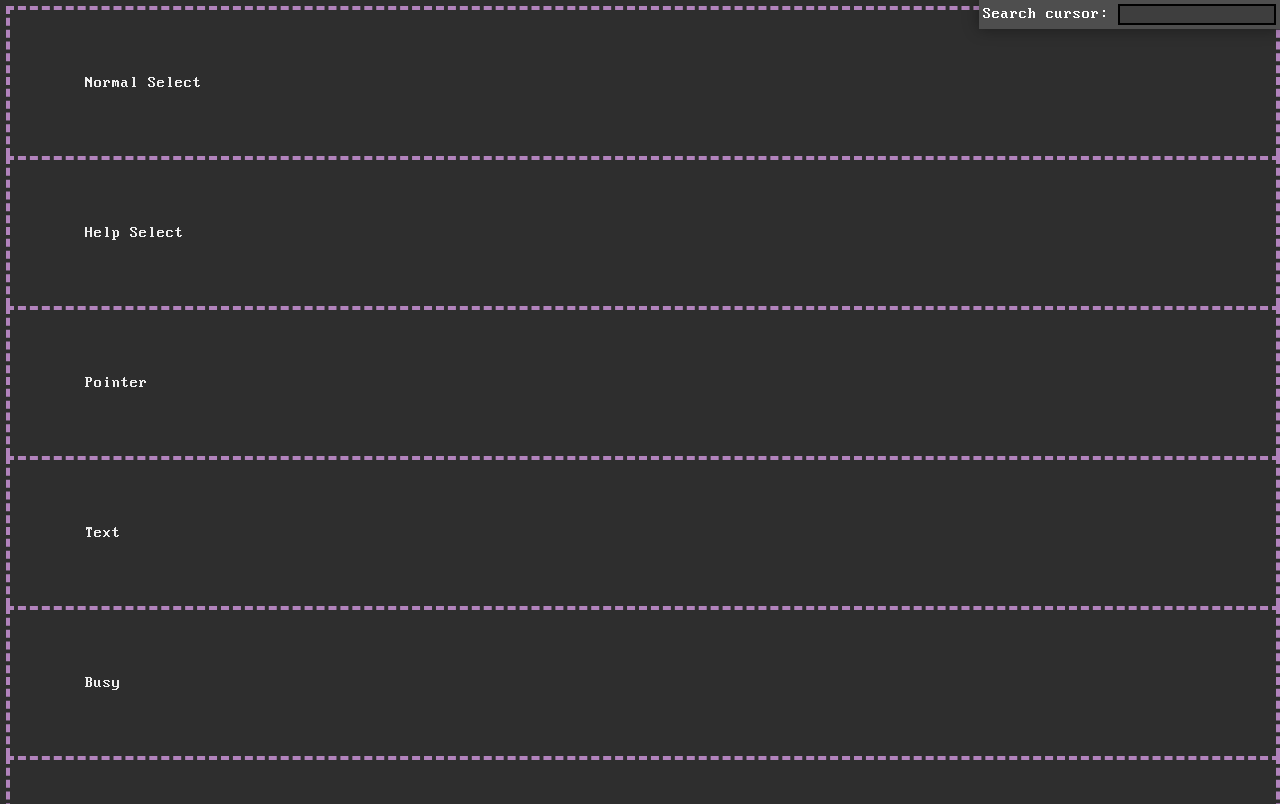
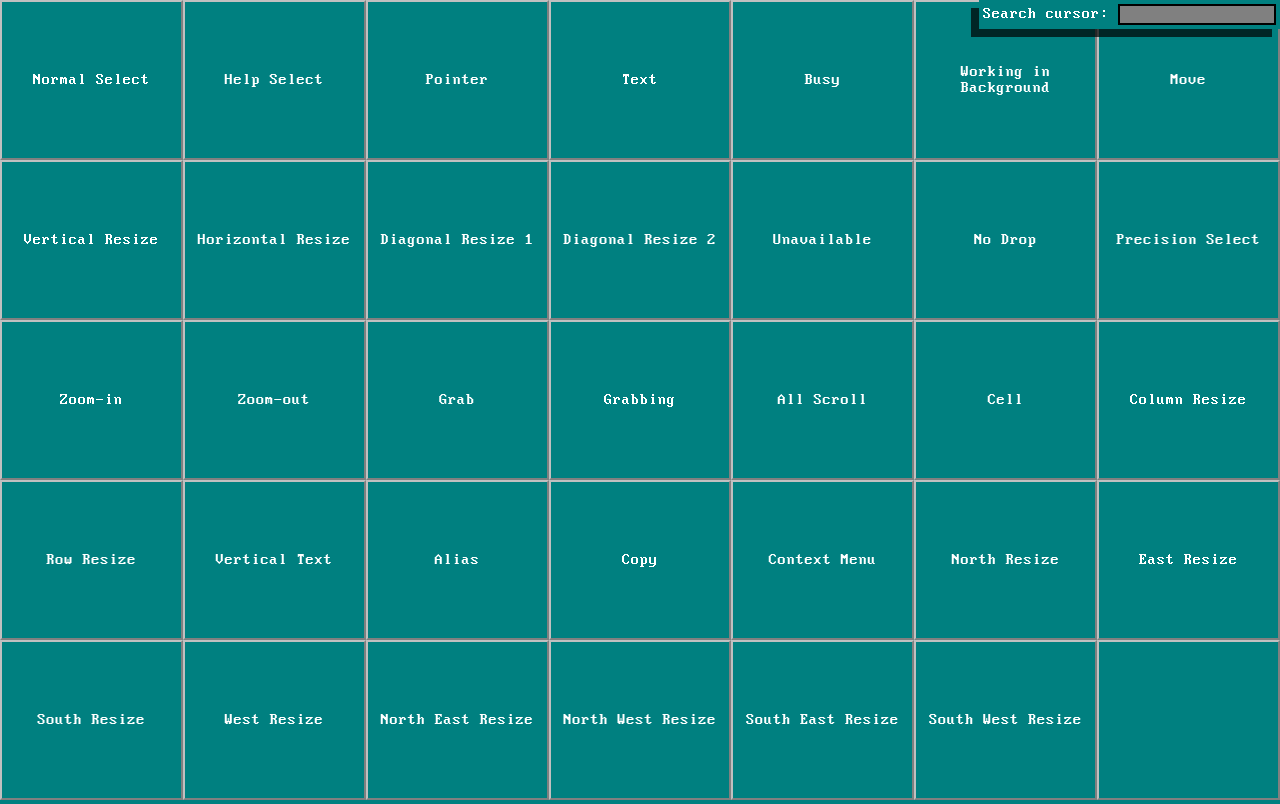
Before and after one commit to julia9237/website, a plain HTML site: page cursor.html in a window 1280 px wide. Shown: the top 804 px of the page. Drawn offline with Linux system fonts and the light colour scheme.

Commit message:
make cursors a grid and update style

```diff
--- a/css/cursor/index.css
+++ b/css/cursor/index.css
@@ -4,26 +4,32 @@
 }
 
 :root {
+	--black: #000000;
+	--grey: #808080;
+	--maroon: #800000;
+	--red: #ff0000;
+	--green: #008000;
+	--lime: #00ff00;
+	--olive: #808000;
+	--yellow: #ffff00;
+	--navy: #000080;
+	--blue: #0000aa;
+	--purple: #800080;
+	--magenta: #ff00ff;
+	--teal: #008080;
+	--aqua: #00ffff;
+	--silver: #c0c0c0;
+	--white: #ffffff;
+
 	--font: "Perfect DOS VGA 437 Win", monospace;
+	--font-size: 24px;
 
-    --cursor-height: 150px;
+	--cursor-height: 200px;
 	--cursor-padding: 75px;
 
-    --body-padding: 6px;
 	--search-padding: 4px;
 	--search-input-padding: 2px;
 	--note-padding: 12px;
-
-    --color-search-label: #ffffff;
-    --color-search-background: #4e4e4e;
-    --color-search-input-background: #3e3e3e;
-
-    --color-scrollbar-thumb: #aaeeff;
-    --color-scrollbar-track: #363636;
-
-    --color-cursor-text: #eeeeee;
-    --color-cursor-border: #eeaaffaf;
-    --color-background: #2e2e2e;
 }
 
 * {
@@ -51,12 +57,7 @@
 }
 
 body {
-    overflow-x: hidden;
-
-    background-color: var(--color-background);
-
-    padding: var(--body-padding);
-    padding-right: 0px;
+	background-color: var(--teal);
 }
 
 #search {
@@ -69,12 +70,12 @@ body {
 
 	z-index: 999;
 
-    box-shadow: 0px 0px 16px rgba(0, 0, 0, 0.4);
-    background-color: var(--color-search-background);
+	box-shadow: -8px 8px 0px rgba(0, 0, 0, 0.7);
+	background-color: var(--teal);
 }
 
 #search-label {
-    color: #ffffff;
+	color: var(--white);
 }
 
 #search-input {
@@ -85,41 +86,47 @@ body {
 	outline: none;
 	border: solid 2px;
 
-    background-color: var(--color-search-input-background);
+	background-color: var(--grey);
 }
 
 ::-webkit-search-cancel-button {
 	display: none;
 }
 
+.cursor-list {
+	display: grid;
+
+	grid-template-columns: repeat(7, 1fr);
+}
+
 .cursor {
-    width: auto;
-    height: var(--cursor-height);
+	height: 20vh;
 
 	position: relative;
 
-    color: var(--color-cursor-text);
+	text-align: center;
+
+	color: var(--white);
 	background-color: transparent;
 
-    padding-left: var(--cursor-padding);
+	display: inline-flex;
+	align-items: center;
+	justify-content: center;
 
-    display: flex;
-    justify-content: center;
-    flex-direction: column;
-
-    border: 4px dashed var(--color-cursor-border);
-}
-
-.cursor:not(:last-child) {
-    border-bottom: none;
+	border: 2px solid;
+	border-color: var(--silver) var(--grey) var(--grey) var(--silver);
 }
 
 .note {
-    color: #aaaaaa;
+	display: none;
+
+	color: var(--silver);
+
+	text-align: left;
 
 	position: absolute;
 
-    right: 0px;
+	left: 0px;
 	bottom: 0px;
 
 	white-space: normal;
@@ -130,7 +137,7 @@ body {
 .note::before {
 	content: "Note: ";
 
-    color: #ffaaaa;
+	color: var(--red);
 }
 
 a,
@@ -143,5 +150,5 @@ avisited:hover {
 	cursor: pointer;
 
 	text-decoration: underline;
-    text-decoration-color: #ffaaaa;
+	text-decoration-color: var(--maroon);
 }
--- a/css/window.css
+++ b/css/window.css
@@ -21,6 +21,12 @@
 	--silver: #c0c0c0;
 	--white: #ffffff;
 }
+
+* {
+	scrollbar-color: var(--silver) #dbdbdb;
+}
+
+/* TODO: style webkit */
 
 .windowBorder {
 	width: 600px;
--- a/js/cursor-search.js
+++ b/js/cursor-search.js
@@ -56,8 +56,7 @@ const cursorEntries = [
 		name: "no-drop",
 		displayName: "No Drop",
 		note: {
-      content:
-        "This is the same as Unavailable on Windows and Mac due to a bug (Firefox only).",
+			content: "The same as Unavailable on Windows and Mac (Firefox bug).",
 			href: "https://bugzilla.mozilla.org/show_bug.cgi?id=275174",
 		},
 	},
@@ -149,6 +148,10 @@ const cursorEntries = [
 		name: "sw-resize",
 		displayName: "South West Resize",
 	},
+	{
+		name: "",
+		displayName: "",
+	},
 ]
 
 function renderCursorItem(cursor) {
```
Lines whose indentation alone changed are shown as unchanged.
